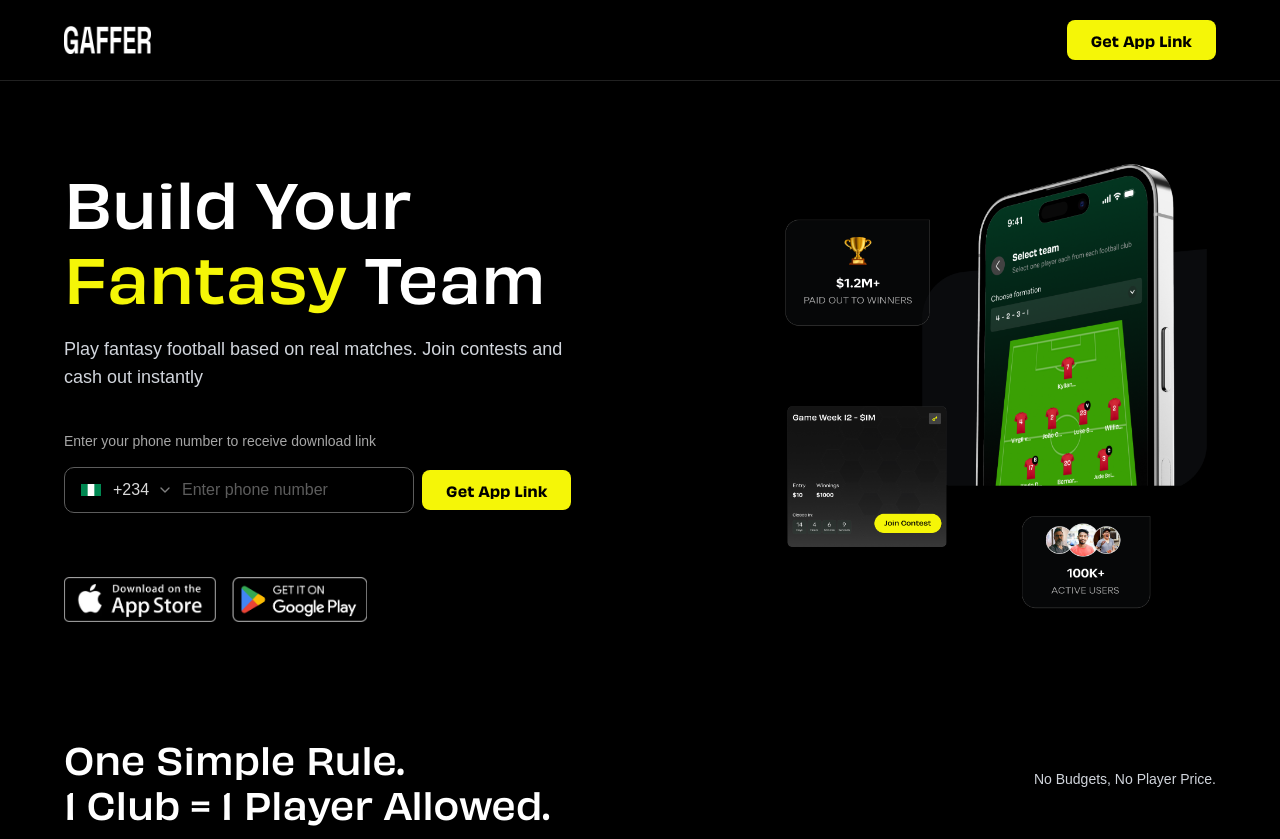
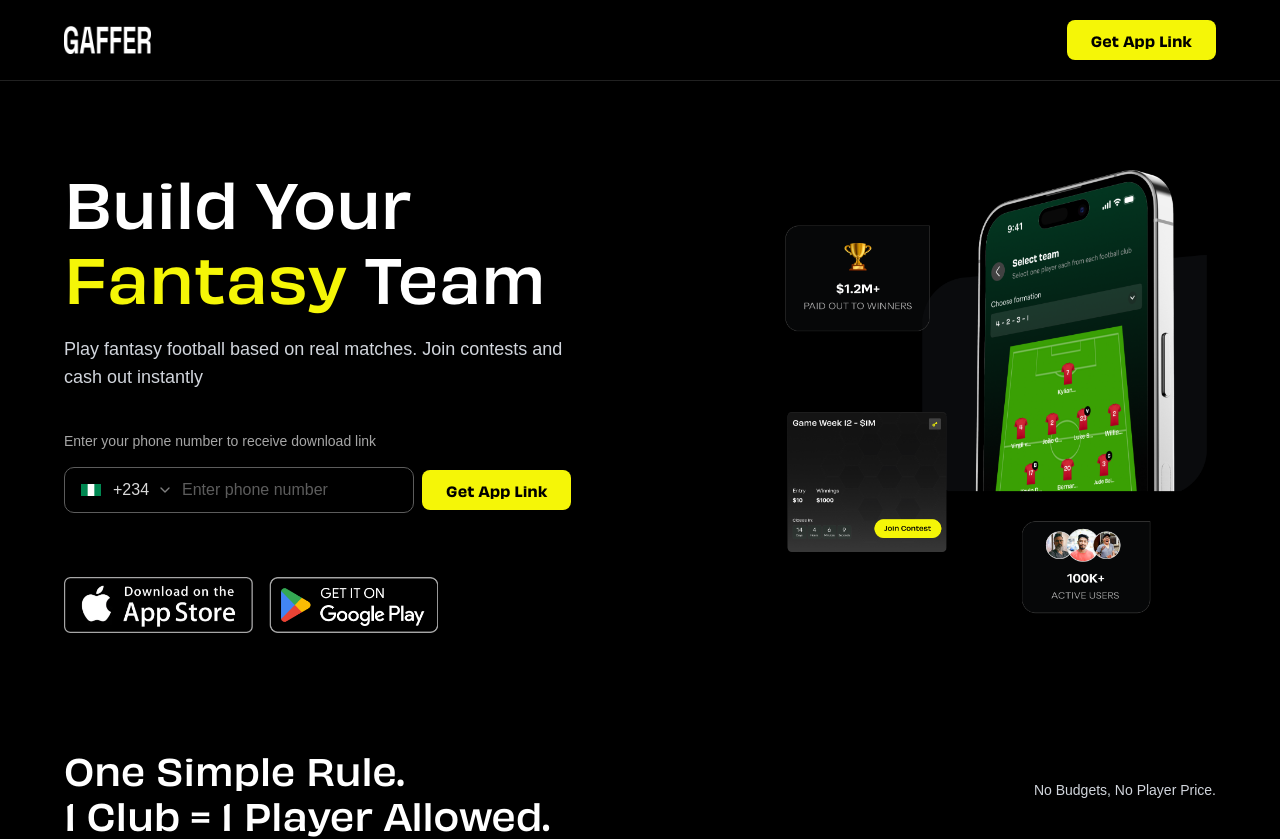
Before and after one commit to twothreefour-co/gaffer-web, a Next.js app: page / in a window 1280 px wide. Shown: the top 839 px of the page. Built offline with nearby package versions, Linux system fonts and the light colour scheme; a web font is replaced by a local one.

Commit message:
fix: update footer and adjust images

```diff
--- a/src/components/layout/footer.tsx
+++ b/src/components/layout/footer.tsx
@@ -27,7 +27,7 @@ const Footer = () => (
 				<div className="border-t border-[#232323] mt-6"></div>
 				{/* Bottom Row */}
 				<div className="py-12 lg:py-4 flex flex-col md:flex-row justify-between items-center gap-4">
-					<div className="flex gap-8 text-gray-350 text-sm lg:text-base">
+					<div className="flex gap-6 text-gray-350 text-sm lg:text-base">
 						<a href="#" className="hover:underline">
 							Privacy Policy
 						</a>
@@ -35,7 +35,9 @@ const Footer = () => (
 							Terms and Conditions
 						</a>
 					</div>
-					<div className="text-gray-350 text-sm lg:text-base text-center md:text-left py-4">All rights reserved@Gaffer2025</div>
+
+					<div className="text-gray-350 text-sm lg:text-base text-center md:text-left py-4">All rights reserved © 2025 Gaffer</div>
+
 					<div className="flex gap-3">
 						<a href="#" className="bg-primary rounded-full w-9 h-9 flex items-center justify-center text-black" aria-label="Facebook">
 							{/* Facebook SVG */}
--- a/src/components/section/CTASection.tsx
+++ b/src/components/section/CTASection.tsx
@@ -17,10 +17,10 @@ const CTASection = () => (
 					{/* App Store Buttons */}
 					<div className="flex gap-4">
 						<a href="http://" target="_blank" rel="noopener noreferrer">
-							<img src="/images/download-on-app-store.png" style={{ width: "100%", height: "45px" }} alt="Get App Link" />
+							<img src="/images/download-on-app-store.png" style={{ height: "56px", objectFit: "contain" }} alt="Get App Link" />
 						</a>
 						<a href="http://" target="_blank" rel="noopener noreferrer">
-							<img src="/images/get-on-google-play.png" style={{ width: "100%", height: "45px" }} alt="Get App Link" />
+							<img src="/images/get-on-google-play.png" style={{ height: "56px", objectFit: "contain" }} alt="Get App Link" />
 						</a>
 					</div>
 				</div>
--- a/src/components/section/HeroSection.tsx
+++ b/src/components/section/HeroSection.tsx
@@ -18,12 +18,12 @@ const HeroSection = () => (
 					<GetAppForm />
 				</div>
 				{/* App Store Buttons */}
-				<div className="flex gap-4">
+				<div className="flex items-center justify-start gap-4">
 					<a href="http://" target="_blank" rel="noopener noreferrer">
-						<img src="/images/download-on-app-store.png" style={{ width: "100%", height: "45px" }} alt="Get App Link" />
+						<img src="/images/download-on-app-store.png" style={{ height: "56px", objectFit: "contain" }} alt="Get App Link" />
 					</a>
 					<a href="http://" target="_blank" rel="noopener noreferrer">
-						<img src="/images/get-on-google-play.png" style={{ width: "100%", height: "45px" }} alt="Get App Link" />
+						<img src="/images/get-on-google-play.png" style={{ height: "56px", objectFit: "contain" }} alt="Get App Link" />
 					</a>
 				</div>
 			</div>
```
Also changed, not shown: public/images/cta-image.png.
